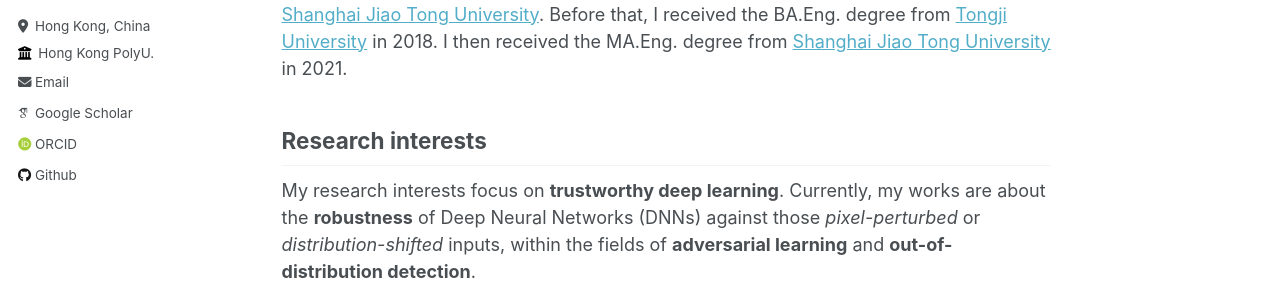
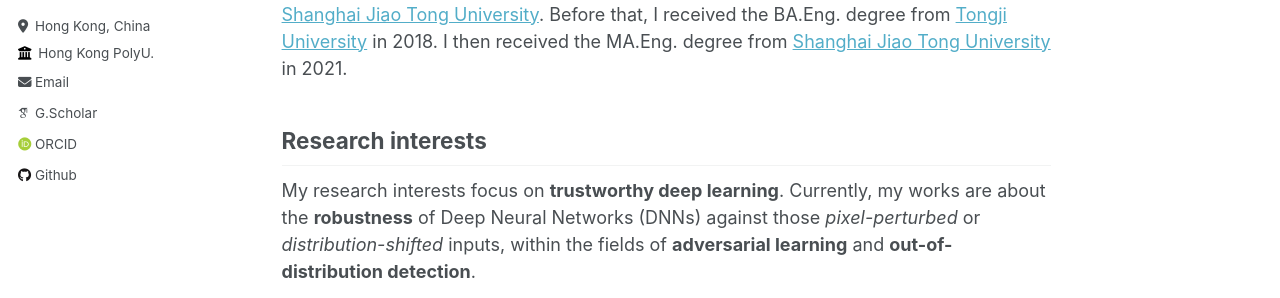
Before and after one commit to fanghenshaometeor/fanghenshaometeor.github.io, a Jekyll site: the page built from _pages/about.md, in a window 1280 px wide. Shown: the part 306-604 px from the top of the page. Built offline with Jekyll 4.4.1, drawn with Linux system fonts in a browser that asks for light colours; some web fonts are replaced.

Commit message:
update-navig

```diff
--- a/_includes/author-profile.html
+++ b/_includes/author-profile.html
@@ -42,7 +42,7 @@
         <li><a href="{{ author.arxiv }}"><i class="ai ai-arxiv ai-fw icon-pad-right"></i>arXiv</a></li>
       {% endif %}
       {% if author.googlescholar %}
-        <li><a href="{{ author.googlescholar }}"><i class="ai ai-google-scholar icon-pad-right"></i>Google Scholar</a></li>
+        <li><a href="{{ author.googlescholar }}"><i class="ai ai-google-scholar icon-pad-right"></i>G.Scholar</a></li>
       {% endif %}
       {% if author.semantic %}
         <li><a href="{{ author.semantic }}"><i class="ai ai-semantic-scholar ai-fw icon-pad-right"></i>Semantic Scholar</a></li>
```
